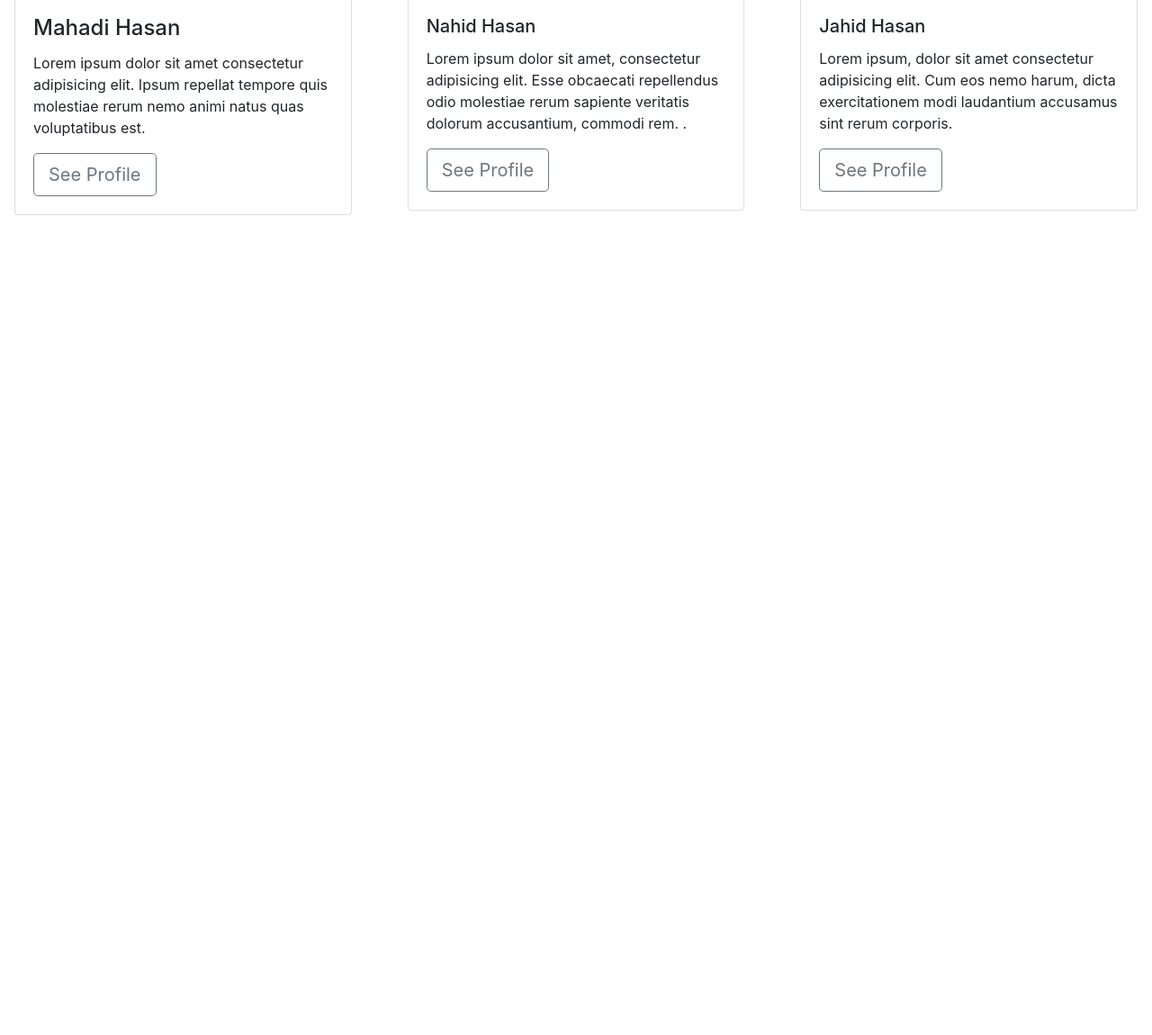
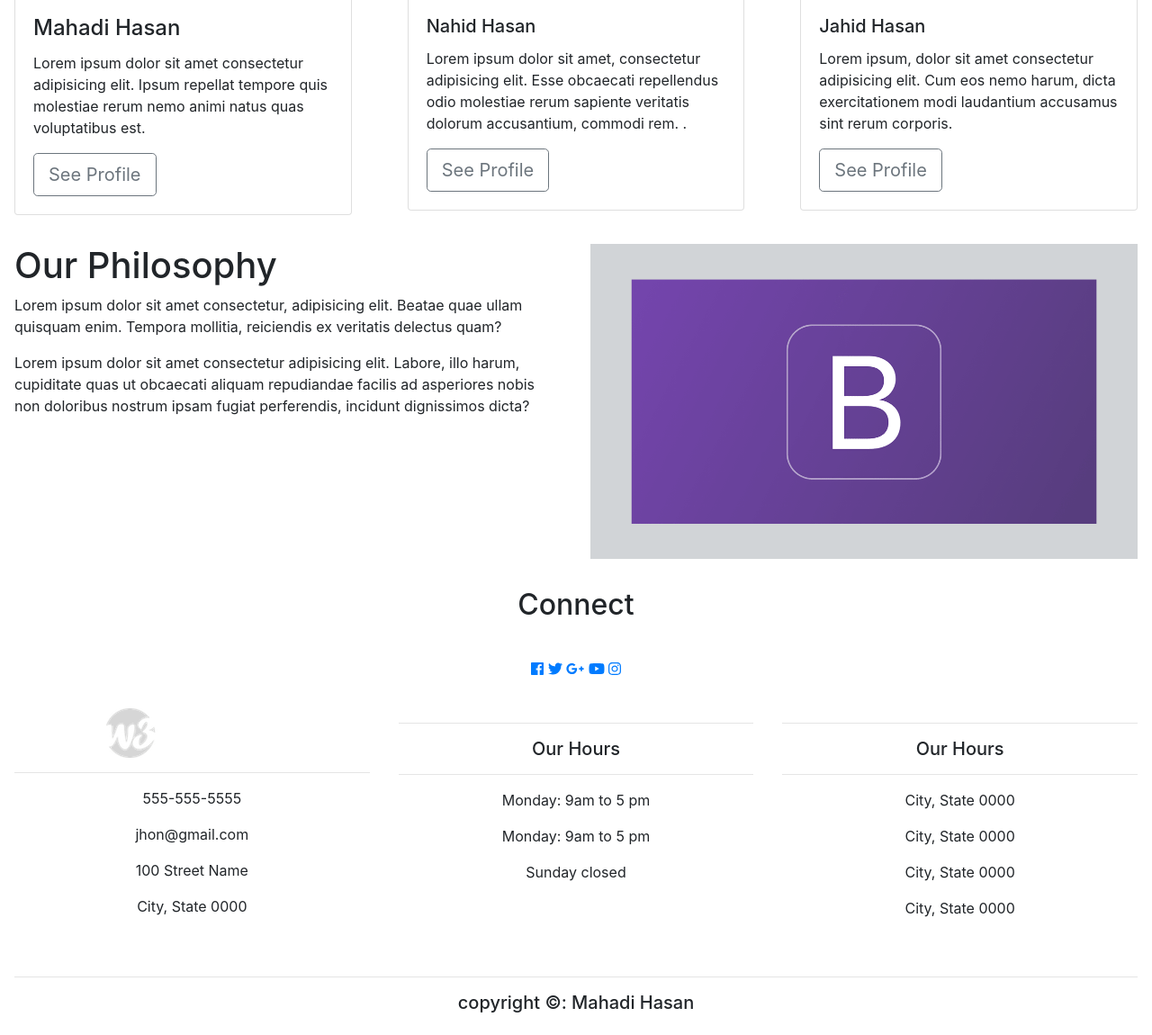
Before and after one commit to mahadihasan1555/Responsive-Bootstrap-Website, a plain HTML site: page index.html in a window 1280 px wide. Shown: the part 2406-3556 px from the top of the page at 90% size. Before the commit the page ends 2661 px from the top, so only its background shows below. Drawn offline with nearby package versions, Linux system fonts and the light colour scheme; files whose address does not match are found by name.

Commit message:
added two column , connect , footer section

```diff
--- a/index.html
+++ b/index.html
@@ -225,16 +225,73 @@
 </div>
 </div>
 
-
-
 <!--- Two Column Section -->
 
+<div class="container-fluid padding">
+	<div class="row padding">
+		<div class=" col-lg-6">
+			<h1 class="display4">Our Philosophy</h1>
+			<p>Lorem ipsum dolor sit amet consectetur, adipisicing elit. Beatae quae ullam quisquam enim. Tempora mollitia, reiciendis ex veritatis delectus quam?</p>
+			<p>Lorem ipsum dolor sit amet consectetur adipisicing elit. Labore, illo harum, cupiditate quas ut obcaecati aliquam repudiandae facilis ad asperiores nobis non doloribus nostrum ipsam fugiat perferendis, incidunt dignissimos dicta?</p>
+		</div>
+		<div class=" col-lg-6">
+			<img class="img-fluid w-100" src="./images/bootstrap2.png" alt="">
+		</div>
+	</div>
+</div>
 
 <!--- Connect -->
-
+<div class="container-fluid padding">
+	<div class="row text-center padding">
+		<div class="col-12">
+			<h2>Connect</h2>
+		</div>
+		<div class="col-12 social padding">
+			<a href="#"><i class="fab fa-facebook"></i></a>
+			<a href="#"><i class="fab fa-twitter"></i></a>
+			<a href="#"><i class="fab fa-google-plus-g"></i></a>
+			<a href="#"><i class="fab fa-youtube"></i></a>
+			<a href="#"><i class="fab fa-instagram"></i></a>
+		</div>
+	</div>
+</div>
 
 <!--- Footer -->
-
+<footer>
+	<div class="container-fluid padding">
+		<div class="row text-center">
+			<div class="col-md-4">
+				<img src="./images/w3newbie.png" alt="">
+				<hr class="light">
+				<p>555-555-5555</p>
+				<p>jhon@gmail.com</p>
+				<p>100 Street Name</p>
+				<p>City, State 0000</p>
+			</div>
+			<div class="col-md-4">
+				<hr class="light">
+				<h5>Our Hours</h5>
+				<hr class="light">
+				<p>Monday: 9am to 5 pm</p>
+				<p>Monday: 9am to 5 pm</p>
+				<p>Sunday closed</p>
+			</div>
+			<div class="col-md-4">
+				<hr class="light">
+				<h5>Our Hours</h5>
+				<hr class="light">
+				<p>City, State 0000</p>
+				<p>City, State 0000</p>
+				<p>City, State 0000</p>
+				<p>City, State 0000</p>
+			</div>
+			<div class="col-12">
+				<hr class="light">
+				<h5>copyright &copy: Mahadi Hasan</h5>
+			</div>
+		</div>
+	</div>
+</footer>
 
 <script src="https://code.jquery.com/jquery-3.2.1.slim.min.js" integrity="sha384-KJ3o2DKtIkvYIK3UENzmM7KCkRr/rE9/Qpg6aAZGJwFDMVNA/GpGFF93hXpG5KkN" crossorigin="anonymous"></script>
 <script src="https://cdnjs.cloudflare.com/ajax/libs/popper.js/1.12.9/umd/popper.min.js" integrity="sha384-ApNbgh9B+Y1QKtv3Rn7W3mgPxhU9K/ScQsAP7hUibX39j7fakFPskvXusvfa0b4Q" crossorigin="anonymous"></script>
```
